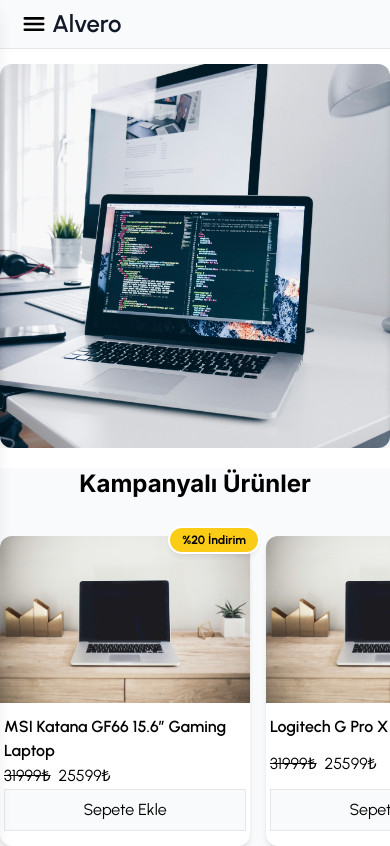
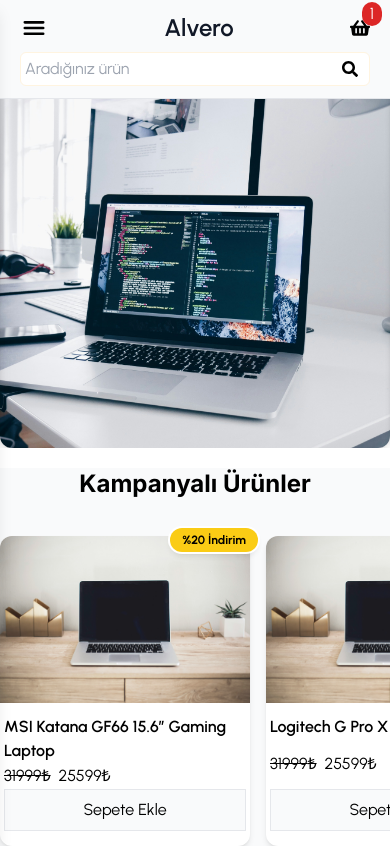
Before and after one commit to batuhankanra/Computer_template, a Next.js app: page / in a window 390 px wide. Shown: the top 846 px of the page. Built offline with nearby package versions, Linux system fonts and the light colour scheme; no server answers.

Commit message:
header updated

```diff
--- a/app/(clinet)/components/header.tsx
+++ b/app/(clinet)/components/header.tsx
@@ -2,21 +2,40 @@
 import  { FC, useState } from 'react'
 import { IoMenu } from "react-icons/io5";
 import MobilHeader from './mobilHeader';
+import { FaSearch, FaShoppingBasket } from 'react-icons/fa';
 
 const Header:FC = () => {
   const [active,setActive]=useState<boolean>(false)
 
 
   return (
-    <header className=' fixed top-0 py-2 bg-third w-full  border-b border-fifth z-20' >
-      <div className='flex items-center justify-between mx-5'>
-        <div className='flex items-center gap-x-1'>
-          <button className='md:hidden' onClick={()=>setActive(!active)}>
+    <header className=' fixed top-0 py-3 bg-third w-full  border-b border-fifth z-20' >
+      <div className='flex flex-col md:flex-row  justify-between mx-5 gap-y-2'>
+        <div className='flex items-center gap-x-1 justify-between md:justify-normal'>
+          <button className=' md:hidden' onClick={()=>setActive(!active)}>
             <IoMenu size={28} />
           </button>
           <h1 className='text-2xl font-semibold text-fourth'>Alvero</h1>
+          <div className=' md:hidden flex items-center justify-center gap-x-4'>
+            <div className='md:hidden flex items-center text-xl relative'>
+              <FaShoppingBasket />
+              <span className='absolute -right-3 -top-4 bg-red-600 px-2 rounded-full text-white text-base' >1</span>
+            </div>
+          </div>
         </div>
+        <div className='w-full flex items-center  justify-center relative'>
+          <input type="text" placeholder='Aradığınız ürün  ' className='p-1 rounded-md outline-none text-black w-full  md:w-1/2  border border-sixth focus:border-zinc-300 transition-all duration-100 ' />
+          <button className='absolute right-1 hover:bg-secondary/25 p-2 rounded-full '>
+            <FaSearch />
+          </button>
+        </div>
+        <div className='hidden md:block'>
+          <FaShoppingBasket />
+        </div>
+
       </div>
+
+
       <MobilHeader active={active} setActive={setActive} />
 
 
--- a/app/(clinet)/components/mobilHeader.tsx
+++ b/app/(clinet)/components/mobilHeader.tsx
@@ -33,7 +33,7 @@ const MobilHeader:FC<mobilHeaderProps> = ({active,setActive}) => {
   return (
 
       <div ref={menuRef}
-        className={`fixed top-0 left-0 h-full w-64 bg-third shadow-lg z-50 transform transition-transform duration-300 flex flex-col  justify-between ${
+        className={`fixed top-0 left-0 h-full w-64 bg-third shadow-lg z-50 transform transition-transform duration-300 flex flex-col  justify-between  ${
           active ? 'translate-x-0' : '-translate-x-full'
         }`}
       >
```
